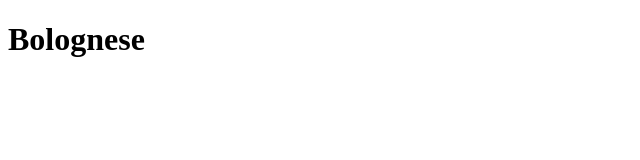
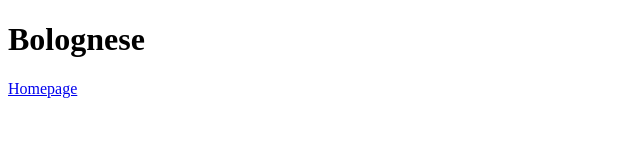
Before and after one commit to fredieposh/odin-recipes, a plain HTML site: page recipes/bolognese.html in a window 1280 px wide. Shown: the full height of the page, 0-640 px from the left. Drawn offline with Linux system fonts and the light colour scheme.

Commit message:
Add link from bolognese.html to index.html
There wasn't a link from bolognese.html to index.html before.

```diff
--- a/recipes/bolognese.html
+++ b/recipes/bolognese.html
@@ -7,5 +7,6 @@
 
     <body>
         <h1>Bolognese</h1>
+        <a href="../index.html">Homepage</a>
     </body>
 </html>
```
